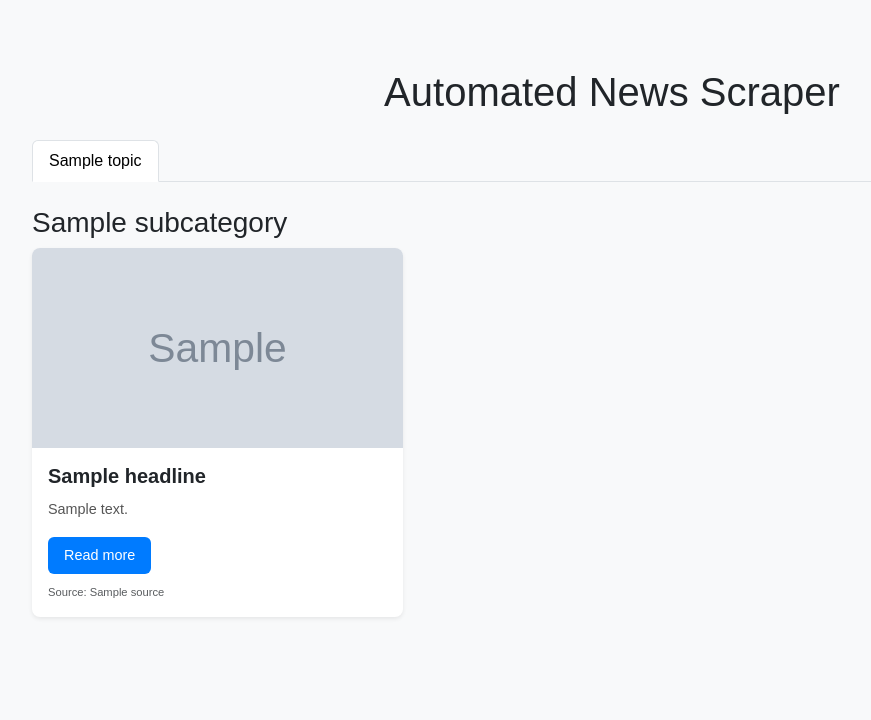
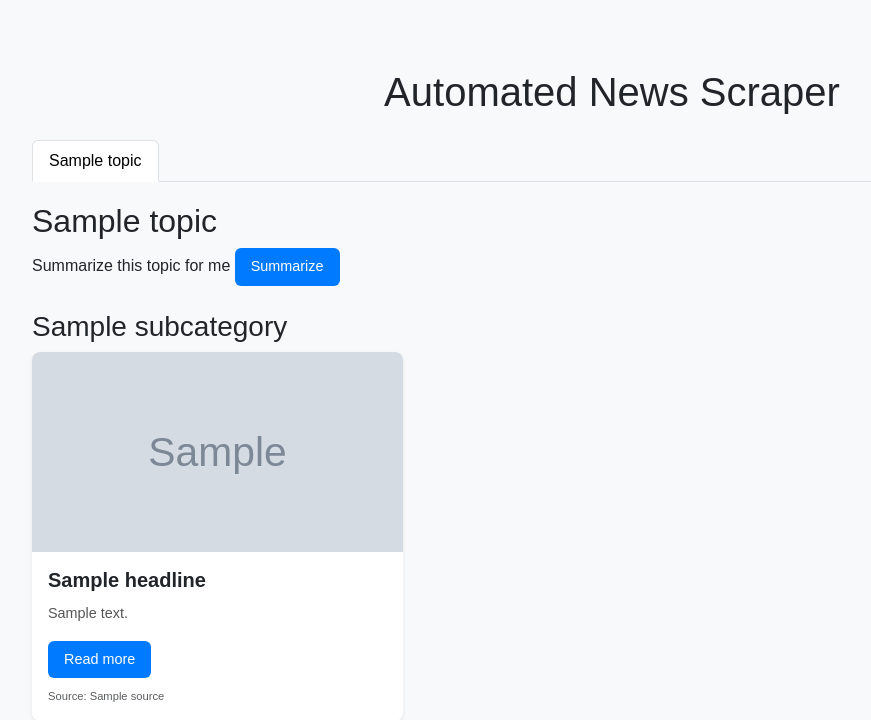
Before and after one commit to AI-DEVELOPER-99/NewsAgent, a Flask app: template templates/index.html in a window 1280 px wide. Shown: the top 720 px of the page, without its empty margins (28-899 px from the left). Before the commit the page ends 618 px from the top, so only its background shows below. Run offline with Flask 3, Linux system fonts and the light colour scheme; the template is opened without the code that fills it: most values are stand-ins (such as "Sample title", 1, 10 or a date in 2020); grey boxes marked "Sample" are stand-in pictures.

Commit message:
functioning summarization feature

```diff
--- a/app.py
+++ b/app.py
@@ -1,7 +1,7 @@
-from flask import Flask, render_template
+from flask import Flask, render_template, jsonify, request
 import threading
-import time
-from helpers.webscraper import automated_scraping, get_articles, get_broader_topics
+from helpers.summarizer import generate_summary
+from helpers.webscraper import automated_scraping, get_articles, get_broader_topics,load_cached_articles
 
 app = Flask(__name__)
 
@@ -10,11 +10,39 @@ app = Flask(__name__)
 def index():
     articles = get_articles()
     broader_topics = get_broader_topics()
+
     return render_template('index.html', articles=articles, broader_topics=broader_topics)
+
+@app.route('/summarizer', methods=['POST'])
+def summarize():
+    data = request.get_json()
+    topic = data.get('topic')
+    if not topic:
+        return jsonify({"error": "Topic is required"}), 400
+
+    classified_articles = get_articles()
+
+    if topic not in classified_articles:
+        return jsonify({"error": "Topic not found"}), 404
+
+    content_list = []
+    for sub in classified_articles[topic].values():
+        for article in sub:
+            content = article.get('content', '')
+            if content and content != "Content unavailable":
+                content_list.append(content)
+
+    if not content_list:
+        return jsonify({"error": "No content to summarize"}), 404
+
+    combined = ' '.join(content_list)[:8000]  # Truncate to prevent token overflow
+    summary = generate_summary(combined, max_length=500)
+    return jsonify({"summary": summary})
 
 # Run the Flask app
 if __name__ == '__main__':
-    # Start the automated scraping thread
+    load_cached_articles()  # Load cache before starting server
+
     scraping_thread = threading.Thread(target=automated_scraping)
     scraping_thread.daemon = True  # Daemonize thread to stop it when the main program exits
     scraping_thread.start()
--- /dev/null
+++ b/cached_articles.json
@@ -0,0 +1 @@
+{"World News": {"UK": [{"headline": "Zelenskyy 'ready' to step down as President in exchange for Ukraine joining Nato", "summary": "President Volodymyr Zelenskyy said he is willing to step down 'immediately' if it secures Nato membership for Ukraine, urging Trump to provide security to his country against Russia's full-blown invasion.", "link":
--- a/helpers/summarizer.py
+++ b/helpers/summarizer.py
@@ -24,10 +24,13 @@ def fetch_article_content(link):
 
 # Function to generate a summary using an LLM
 def generate_summary(text, max_length=150):
+    print("Generating summary func...")
+    print('reached summarizer.get_summary')
+
     # Load a pre-trained summarization model
     summarizer = pipeline("summarization", model="facebook/bart-large-cnn")
 
-    # Generate the summary
+    # # Generate the summary
     summary = summarizer(text, max_length=max_length, min_length=30, do_sample=False)
     return summary[0]['summary_text']
 
--- a/helpers/webscraper.py
+++ b/helpers/webscraper.py
@@ -2,136 +2,22 @@ import httpx
 from bs4 import BeautifulSoup
 from transformers import pipeline
 import time
+from .summarizer import fetch_article_content
+import json  # Add at the top
 
-# broader_topics = {
-#     "World News": ["UK", "US", "Europe", "Asia", "Middle East"],
-#     "Sports": ["Football", "Cricket", "Tennis", "Olympics"],
-#     "Technology": ["Microsoft", "Apple", "AI", "Space"],
-#     "Entertainment": ["Movie", "Music", "Celebrity"]
-# }
+def save_articles_to_cache():
+    global articles
+    with open('cached_articles.json', 'w') as f:
+        json.dump(articles, f)
 
-# # Function to fetch and parse news articles from a single page
-# def scrape_news_page(url, site_config):
-#     try:
-#         with httpx.Client() as client:
-#             response = client.get(url)
-#             response.raise_for_status()  # Raise an exception for HTTP errors
-#     except httpx.HTTPError as e:
-#         print(f"Failed to retrieve the page. Error: {e}")
-#         return None
-
-#     # Parse the HTML content using BeautifulSoup
-#     soup = BeautifulSoup(response.text, 'html.parser')
-
-#     # Extract relevant information based on site-specific configuration
-#     scraped_articles = []
-#     for item in soup.find_all(site_config['article_tag'], class_=site_config['article_class']):
-#         headline = item.find(site_config['headline_tag']).text.strip() if item.find(site_config['headline_tag']) else "No headline"
-#         summary = item.find(site_config['summary_tag']).text.strip() if item.find(site_config['summary_tag']) else "No summary"
-#         link = item.find('a')['href'] if item.find('a') else "No link"
-#         image = item.find('img')['src'] if item.find('img') else None  # Extract image URL
-
-#         # Ensure the link and image URL are absolute (if relative, prepend the base URL)
-#         if not link.startswith('http'):
-#             link = httpx.URL(url).join(link)
-#         if image and not image.startswith('http'):
-#             image = httpx.URL(url).join(image)
-
-#         scraped_articles.append({
-#             'headline': headline,
-#             'summary': summary,
-#             'link': link,
-#             'image': image,  # Add image URL
-#             'source': site_config['name']  # Add the source of the article
-#         })
-
-#     return scraped_articles
-
-# # Function to scrape multiple pages for a single site
-# def scrape_site(base_url, site_config, num_pages):
-#     all_articles = []
-#     seen_links = set()  # Track unique article links
-
-#     for page in range(1, num_pages + 1):
-#         # Construct the URL for each page (e.g., https://www.indiatoday.in?page=2)
-#         page_url = f"{base_url}?page={page}" if page > 1 else base_url
-#         print(f"Scraping {site_config['name']}, page {page}: {page_url}")
-
-#         # Scrape the current page
-#         articles = scrape_news_page(page_url, site_config)
-#         if articles:
-#             for article in articles:
-#                 if article['link'] not in seen_links:  # Check for duplicates
-#                     all_articles.append(article)
-#                     seen_links.add(article['link'])
-
-#         # Add a delay to avoid overwhelming the server
-#         time.sleep(2)  # Wait 2 seconds between requests
-
-#     return all_articles
-
-# # Function to classify articles into broader topics and sub-topics
-# def classify_articles(articles):
-#     classified_articles = {topic: {} for topic in broader_topics}
-
-#     for article in articles:
-#         for topic, subcategories in broader_topics.items():
-#             for subcategory in subcategories:
-#                 if subcategory.lower() in article['headline'].lower() or subcategory.lower() in article['summary'].lower():
-#                     if subcategory not in classified_articles[topic]:
-#                         classified_articles[topic][subcategory] = []
-#                     classified_articles[topic][subcategory].append(article)
-#                     break  # Stop checking other subcategories once a match is found
-
-#     return classified_articles
-
-# # Example usage
-# if __name__ == "__main__":
-#     # Define configurations for each news site
-#     sites_config = [
-#         {
-#             'name': 'India Today',
-#             'base_url': 'https://www.indiatoday.in',
-#             'article_tag': 'article',
-#             'article_class': 'B1S3_story__card__A_fhi',
-#             'headline_tag': 'h2',
-#             'summary_tag': 'p',
-#             'num_pages': 5  # Number of pages to scrape for this site
-#         }
-#     ]
-
-#     # Scrape articles from all sites
-#     all_articles = []
-#     for site_config in sites_config:
-#         articles = scrape_site(site_config['base_url'], site_config, site_config['num_pages'])
-#         if articles:
-#             all_articles.extend(articles)
-
-#     if all_articles:
-#         # Define broader topic and sub-topic keywords
-#         # broader_topic = "World News"
-#         # sub_topic_keywords = ["UK", "US", "Europe", 'Sports', 'Movie', 'Microsoft', 'India']
-
-#         # Classify articles
-#         # classified_articles = classify_articles(all_articles, broader_topic, sub_topic_keywords)
-#         classify_articles = all_articles
-
-#         # Print the results
-#         print(f"Total articles scraped: {len(all_articles)}")
-#         print(f"Total classified articles: {len(classified_articles)}")
-#         print("-" * 50)
-#         for article in classified_articles:
-#             print(f"Source: {article['source']}")
-#             print(f"Headline: {article['headline']}")
-#             print(f"Summary: {article['summary']}")
-#             print(f"Link: {article['link']}")
-#             print(f"Broader Topic: {article['broader_topic']}")
-#             print(f"Sub-Topic: {article['sub_topic']}")
-#             print("-" * 50)
-#     else:
-#         print("No articles found.")
-
-
+def load_cached_articles():
+    global articles
+    try:
+        with open('cached_articles.json', 'r') as f:
+            articles = json.load(f)
+    except (FileNotFoundError, json.JSONDecodeError):
+        articles = {}
+    return articles
 
 # In-memory storage for scraped articles
 articles = []
@@ -147,24 +33,24 @@ sites_config = [
         'summary_tag': 'p',
         'num_pages': 2  # Number of pages to scrape for this site
     },
-    {
-        'name': 'BBC News',
-        'base_url': 'https://www.bbc.com/news',
-        'article_tag': 'div',
-        'article_class': 'gs-c-promo',
-        'headline_tag': 'h3',
-        'summary_tag': 'p',
-        'num_pages': 2  # Number of pages to scrape for this site
-    },
-    {
-        'name': 'Reuters',
-        'base_url': 'https://www.reuters.com/news/archive',
-        'article_tag': 'article',
-        'article_class': 'story',
-        'headline_tag': 'h3',
-        'summary_tag': 'p',
-        'num_pages': 2  # Number of pages to scrape for this site
-    }
+    # {
+    #     'name': 'BBC News',
+    #     'base_url': 'https://www.bbc.com/news',
+    #     'article_tag': 'div',
+    #     'article_class': 'gs-c-promo',
+    #     'headline_tag': 'h3',
+    #     'summary_tag': 'p',
+    #     'num_pages': 2  # Number of pages to scrape for this site
+    # },
+    # {
+    #     'name': 'Reuters',
+    #     'base_url': 'https://www.reuters.com/news/archive',
+    #     'article_tag': 'article',
+    #     'article_class': 'story',
+    #     'headline_tag': 'h3',
+    #     'summary_tag': 'p',
+    #     'num_pages': 2  # Number of pages to scrape for this site
+    # }
 ]
 
 # Define broader topics and subcategories
@@ -203,12 +89,13 @@ def scrape_news_page(url, site_config):
             image = httpx.URL(url).join(image)
 
         scraped_articles.append({
-            'headline': headline,
-            'summary': summary,
-            'link': link,
-            'image': image,  # Add image URL
-            'source': site_config['name']  # Add the source of the article
-        })
+    'headline': headline,
+    'summary': summary,
+    'link': link,
+    'image': image,
+    'source': site_config['name'],
+    'content': fetch_article_content(link) or "Content unavailable"  # Add this line
+})
 
     return scraped_articles
 
@@ -253,6 +140,7 @@ def classify_articles(articles):
 # Function to periodically scrape news websites
 def automated_scraping():
     global articles
+    load_cached_articles()  # Load existing cache on start
     while True:
         all_articles = []
         for site_config in sites_config:
@@ -263,8 +151,11 @@ def automated_scraping():
         # Classify articles
         classified_articles = classify_articles(all_articles)
 
+
         # Update the global articles list
         articles = classified_articles
+        save_articles_to_cache()  # Save after each update
+        time.sleep(600)
         print(f"Scraped and classified {len(all_articles)} articles.")
 
         # Wait for 10 minutes before scraping again
--- a/templates/index.html
+++ b/templates/index.html
@@ -1,13 +1,17 @@
 <!DOCTYPE html>
 <html lang="en">
 	<head>
-    <meta charset="UTF-8">
-    <meta name="viewport" content="width=device-width, initial-scale=1.0">
+		<meta charset="UTF-8" />
+		<meta name="viewport" content="width=device-width, initial-scale=1.0" />
 		<title>Automated News Scraper</title>
 		<!-- Bootstrap 5 CSS -->
-    <link href="https://cdn.jsdelivr.net/npm/bootstrap@5.3.0/dist/css/bootstrap.min.css" rel="stylesheet">
+		<link
+			href="https://cdn.jsdelivr.net/npm/bootstrap@5.3.0/dist/css/bootstrap.min.css"
+			rel="stylesheet" />
 		<!-- Custom CSS -->
-    <link rel="stylesheet" href="{{ url_for('static', filename='styles.css') }}">
+		<link
+			rel="stylesheet"
+			href="{{ url_for('static', filename='styles.css') }}" />
 	</head>
 	<body>
 		<div class="container my-5">
@@ -17,11 +21,13 @@
 			<ul class="nav nav-tabs" id="categoryTabs" role="tablist">
 				{% for topic in broader_topics %}
 				<li class="nav-item" role="presentation">
-                    <button class="nav-link {% if loop.first %}active{% endif %}"
+					<button
+						class="nav-link {% if loop.first %}active{% endif %}"
 						id="{{ topic | replace(' ', '_') }}-tab"
 						data-bs-toggle="tab"
 						data-bs-target="#{{ topic | replace(' ', '_') }}"
-                        type="button" role="tab"
+						type="button"
+						role="tab"
 						aria-controls="{{ topic | replace(' ', '_') }}"
 						aria-selected="{% if loop.first %}true{% else %}false{% endif %}">
 						{{ topic }}
@@ -33,10 +39,21 @@
 			<!-- Tab Content -->
 			<div class="tab-content" id="categoryTabsContent">
 				{% for topic, subcategories in articles.items() %}
-                    <div class="tab-pane fade {% if loop.first %}show active{% endif %}"
+				<div
+					class="tab-pane fade {% if loop.first %}show active{% endif %}"
 					id="{{ topic | replace(' ', '_') }}"
 					role="tabpanel"
 					aria-labelledby="{{ topic | replace(' ', '_') }}-tab">
+					<div>
+						<h2>{{ topic }}</h2>
+						Summarize this topic for me
+						<button class="btn btn-primary" onclick="summarize('{{ topic }}')">
+							Summarize
+						</button>
+					</div>
+					<div id="summary" class="card p-5 shadow-sm my-5 d-none">
+						Getting summary...
+					</div>
 					<div class="row mt-4">
 						{% for subcategory, articles_list in subcategories.items() %}
 						<div class="col-md-12 mb-4">
@@ -46,13 +63,23 @@
 								<div class="col-md-6 col-lg-4 mb-4">
 									<div class="card h-100 shadow-sm">
 										{% if article.image %}
-                                                    <img src="{{ article.image }}" alt="{{ article.headline }}" class="card-img-top">
+										<img
+											src="{{ article.image }}"
+											alt="{{ article.headline }}"
+											class="card-img-top" />
 										{% endif %}
 										<div class="card-body">
 											<h3 class="card-title">{{ article.headline }}</h3>
 											<p class="card-text">{{ article.summary }}</p>
-                                                    <a href="{{ article.link }}" target="_blank" class="btn btn-primary">Read more</a>
-                                                    <p class="text-muted mt-2 mb-0"><small>Source: {{ article.source }}</small></p>
+											<a
+												href="{{ article.link }}"
+												target="_blank"
+												class="btn btn-primary"
+												>Read more</a
+											>
+											<p class="text-muted mt-2 mb-0">
+												<small>Source: {{ article.source }}</small>
+											</p>
 										</div>
 									</div>
 								</div>
@@ -67,6 +94,50 @@
 		</div>
 
 		<!-- Bootstrap 5 JS and dependencies -->
+		<script>
+			function summarize(topic) {
+				console.log(`${topic} has beed clicked for summary`);
+				const summaryEl = document.getElementById("summary");
+
+				// add animation to the button & loading indicator
+				const button = document.querySelector(".btn-primary");
+				button.classList.add("disabled");
+				button.innerHTML = "Summarizing...";
+				summaryEl.classList.remove("d-none");
+				button.disabled = true;
+
+				fetch("/summarizer", {
+					method: "POST",
+					headers: {
+						"Content-Type": "application/json",
+					},
+					body: JSON.stringify({ topic: topic }),
+				})
+					.then((response) => response.json())
+					.then((data) => {
+						// while updating text add type writer effect
+						let i = 0;
+						let txt = data.summary;
+						let speed = 5;
+						summaryEl.innerHTML = "";
+						function typeWriter() {
+							if (i < txt.length) {
+								summaryEl.innerHTML += txt.charAt(i);
+								i++;
+								setTimeout(typeWriter, speed);
+							}
+						}
+						typeWriter();
+						// remove animation after summary is added
+						button.classList.remove("disabled");
+						button.innerHTML = "Summarize";
+						button.disabled = false;
+
+						// summaryEl.innerHTML = data.summary;
+						console.log(data.summary);
+					});
+			}
+		</script>
 		<script src="https://cdn.jsdelivr.net/npm/@popperjs/core@2.11.6/dist/umd/popper.min.js"></script>
 		<script src="https://cdn.jsdelivr.net/npm/bootstrap@5.3.0/dist/js/bootstrap.min.js"></script>
 	</body>
```
Lines whose indentation alone changed are shown as unchanged.
